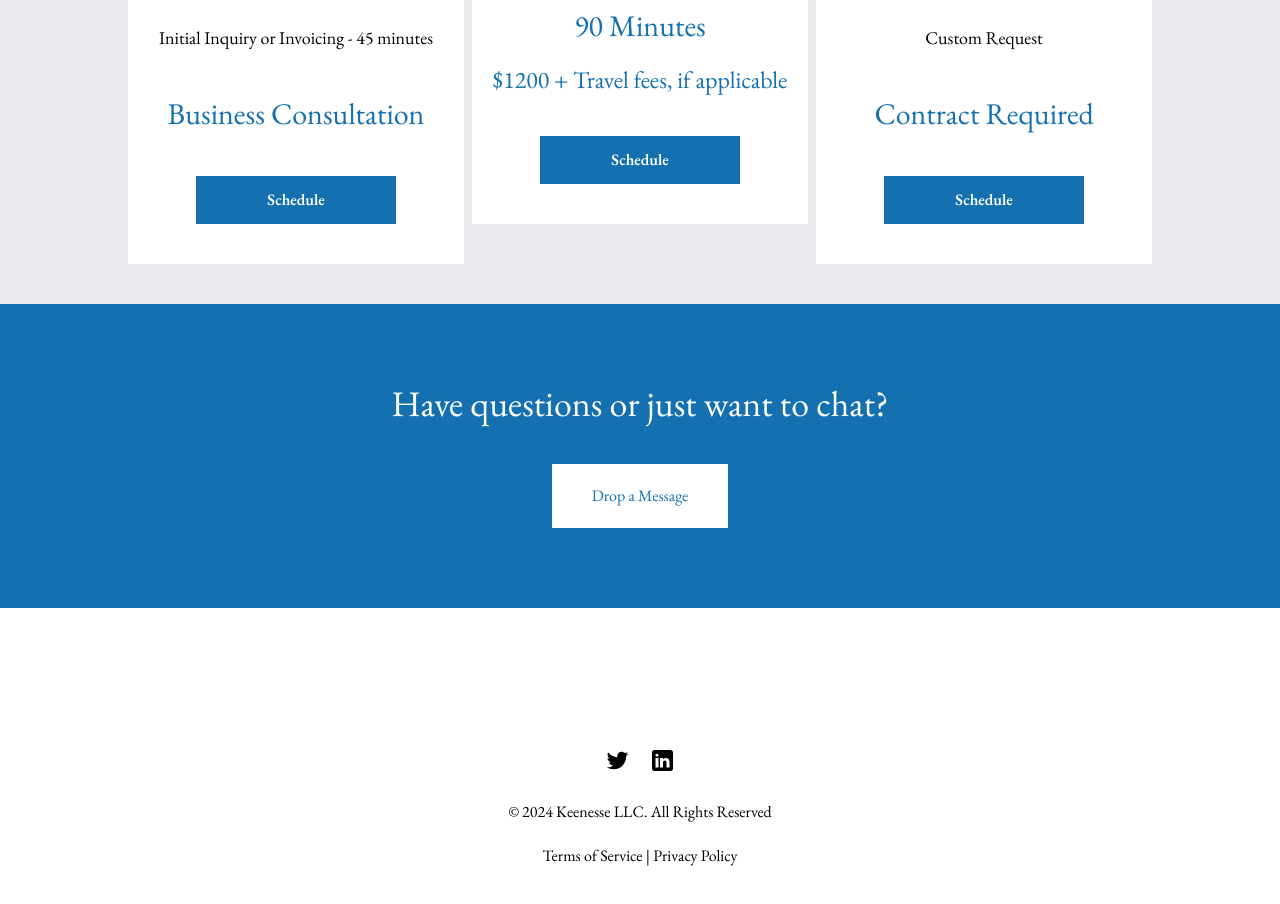
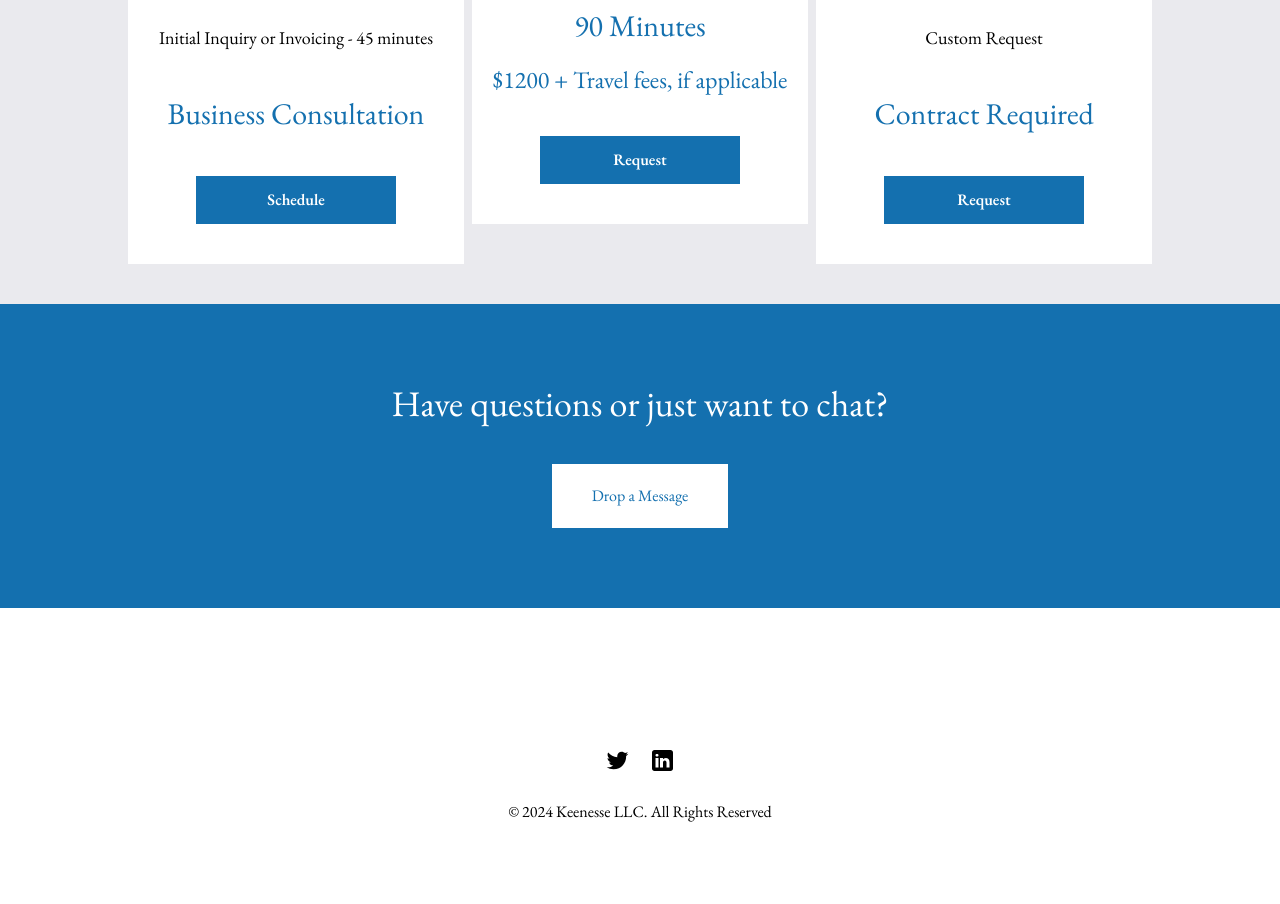
Before and after one commit to ybot1122/keenesse, a Next.js app: page /appointments in a window 1280 px wide. Shown: the part 1620-2524 px from the top of the page. Built offline with nearby package versions, Linux system fonts and the light colour scheme.

Commit message:
Some fixes

```diff
--- a/app/about/page.tsx
+++ b/app/about/page.tsx
@@ -70,7 +70,7 @@ const faqs = [
   },
   {
     q: "I still have more questions, how do I reach out?",
-    a: ["Don't be shy, visit our contact form and send us further questions!"],
+    a: ["Don't be shy, email hello@keenesee.com with further questions!"],
   },
 ];
 
--- a/app/appointments/page.tsx
+++ b/app/appointments/page.tsx
@@ -109,6 +109,7 @@ export default function Appointments() {
               href="/contact"
               indented={false}
               bg="white"
+              label="Request"
             />
             <BuyCard
               description="Custom Request "
@@ -116,6 +117,7 @@ export default function Appointments() {
               href="/contact"
               indented={true}
               bg="white"
+              label="Request"
             />
           </div>
         </div>
--- a/components/BuyCard.tsx
+++ b/components/BuyCard.tsx
@@ -7,6 +7,7 @@ export default function BuyCard({
   price,
   indented,
   bg,
+  label,
 }: {
   href: string;
   description: string;
@@ -14,6 +15,7 @@ export default function BuyCard({
   price?: string;
   indented: boolean;
   bg: "gray" | "white";
+  label?: string;
 }) {
   return (
     <div
@@ -29,7 +31,7 @@ export default function BuyCard({
           target="_blank"
           className="inline-block bg-blue text-white py-3 w-3/4 max-w-[200px] font-semibold hover:bg-sendHover"
         >
-          Schedule
+          {label ?? "Schedule"}
         </Link>
       </div>
     </div>
--- a/components/Footer.tsx
+++ b/components/Footer.tsx
@@ -31,7 +31,7 @@ export default function Footer() {
         </Link>
       </div>
       <p className="mb-5">© 2024 Keenesse LLC. All Rights Reserved</p>
-      <p>
+      <p className="invisible">
         <Link href="/termsofservice">Terms of Service</Link> |{" "}
         <Link href="privacypolicy">Privacy Policy</Link>
       </p>
```
